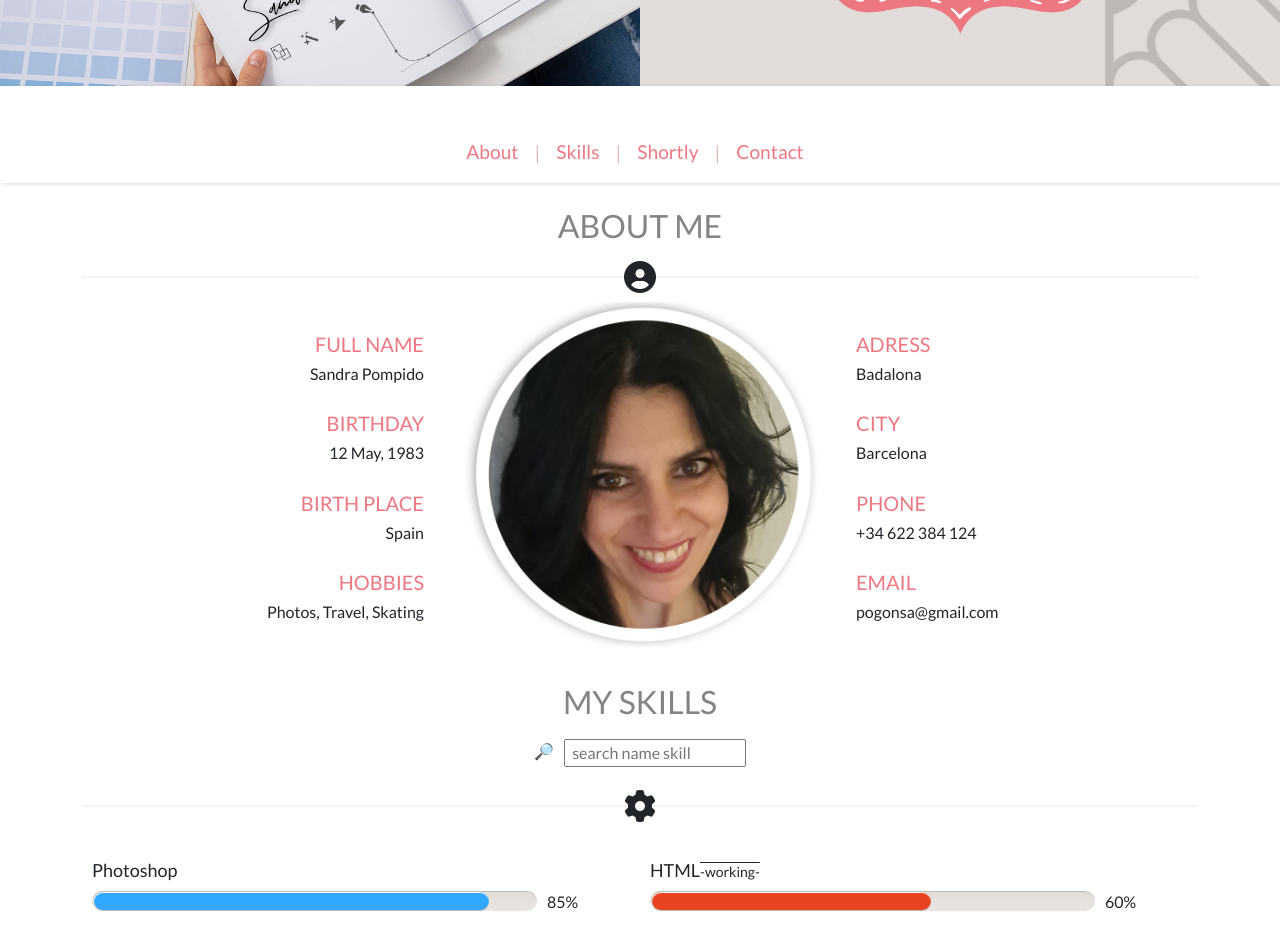
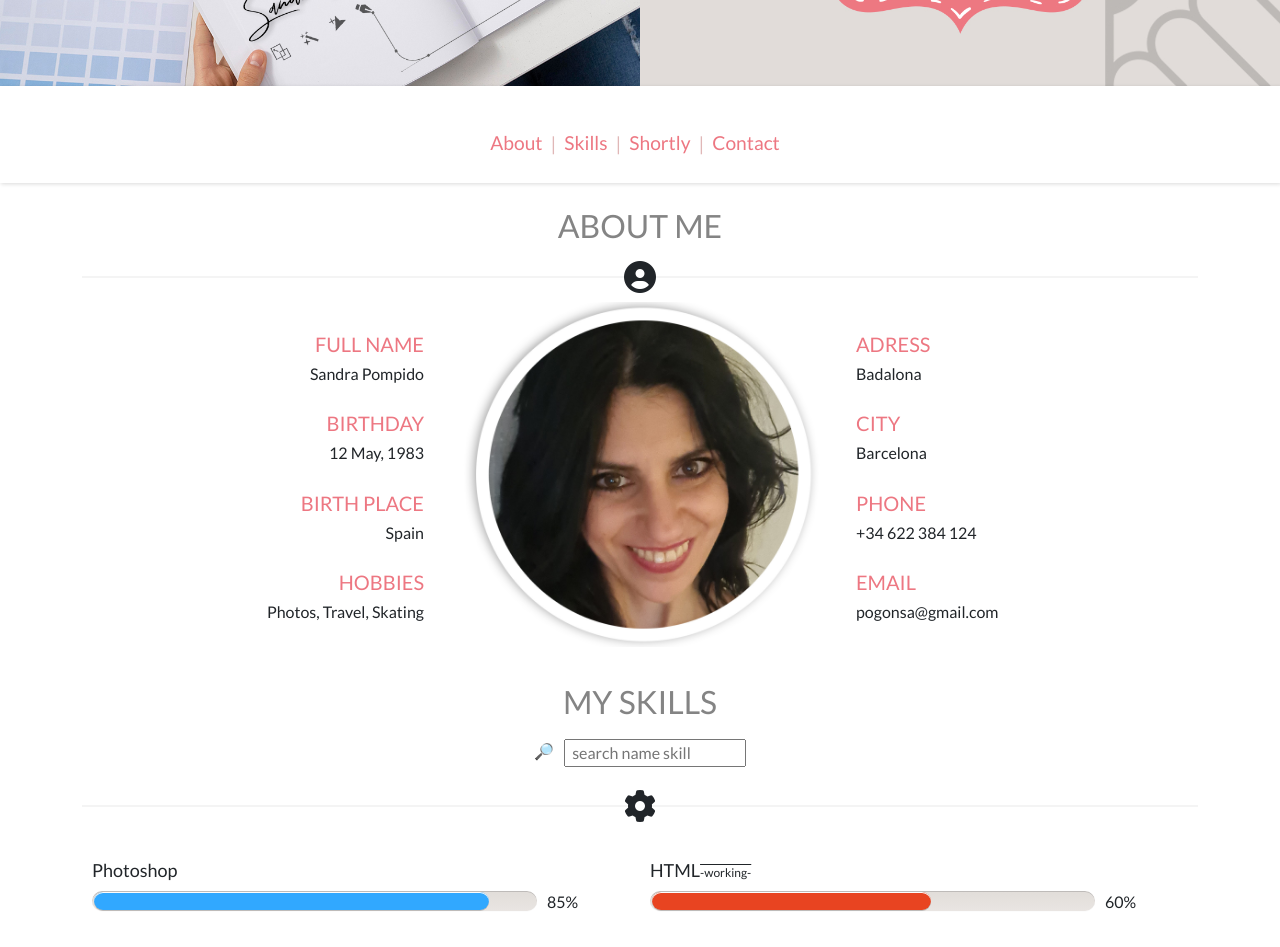
Before and after one commit to sandripg/sandracv, a website: page index.html in a window 1280 px wide. Shown: the part 380-1327 px from the top of the page. Drawn offline with nearby package versions, Linux system fonts and the light colour scheme; a web font is replaced by a local one.

Commit message:
modificación textos progress bar

```diff
--- a/syles.css
+++ b/syles.css
@@ -120,7 +120,7 @@ ul {
 }
 
 .skill-span-progress {
-    font-size: 14px;
+    font-size: 12px;
     text-decoration: overline;
 }
 
@@ -142,7 +142,8 @@ h5 {
 .nav-items {
     font-size: 1.2em;
     display: flex;
-    justify-content: space-between;
+    align-content: center;
+    gap: 8px;
     height: 50px;
     flex-wrap: wrap;
     align-items: center;
```
